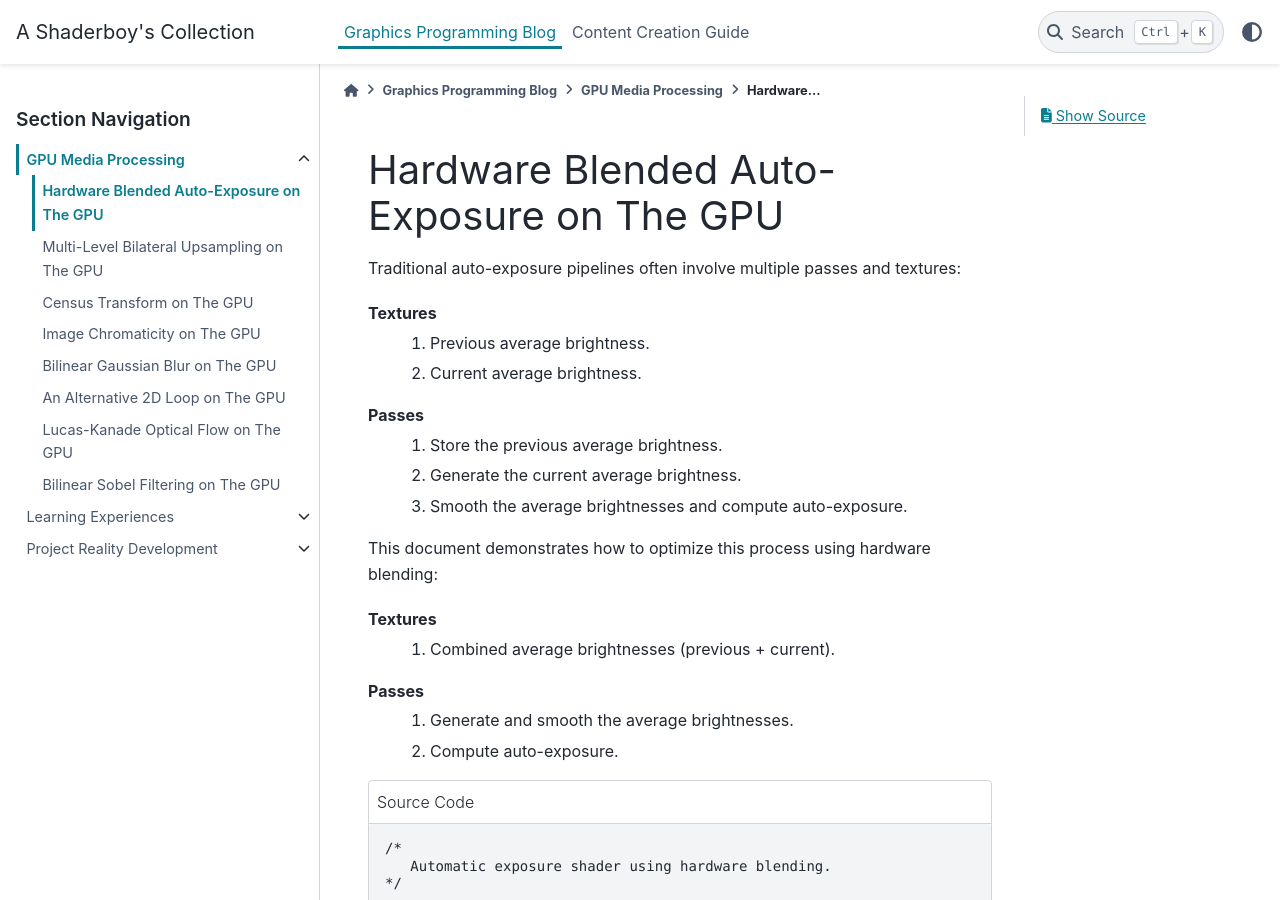
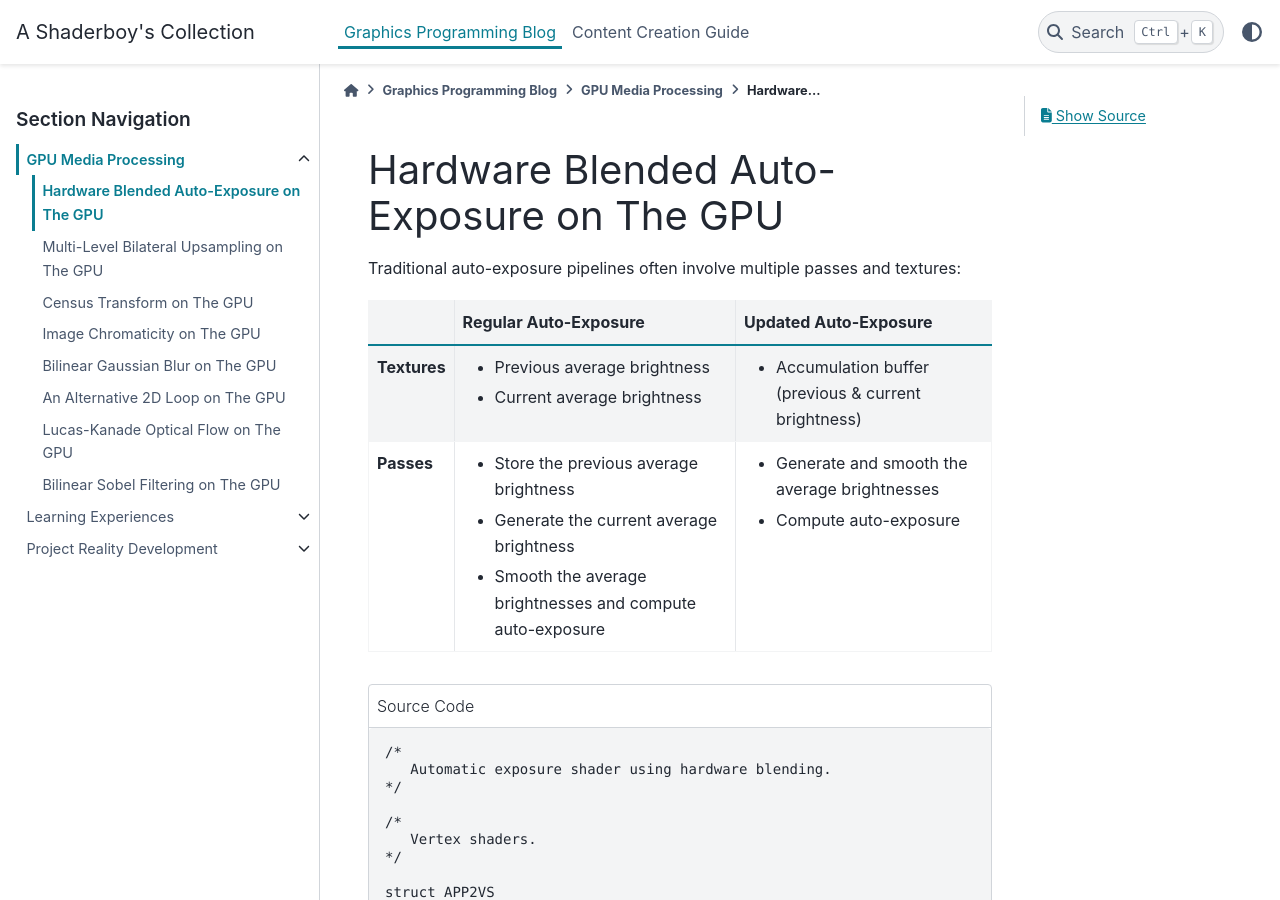
Before and after one commit to papadanku/papadanku.github.io, a Sphinx documentation site: the page built from doc/source/blog/gpu/autoexposure.rst, in a window 1280 px wide and 900 px high. Built offline with Sphinx 7.4.7 and the PyData theme 0.15.4, drawn with Linux system fonts in a browser that asks for light colours.

Commit message:
Update autoexposure.rst

```diff
--- a/doc/source/blog/gpu/autoexposure.rst
+++ b/doc/source/blog/gpu/autoexposure.rst
@@ -3,23 +3,23 @@ Hardware Blended Auto-Exposure on The GPU
 
 Traditional auto-exposure pipelines often involve multiple passes and textures:
 
-Textures
-   #. Previous average brightness.
-   #. Current average brightness.
+.. list-table::
+   :header-rows: 1
+   :stub-columns: 1
 
-Passes
-   #. Store the previous average brightness.
-   #. Generate the current average brightness.
-   #. Smooth the average brightnesses and compute auto-exposure.
-
-This document demonstrates how to optimize this process using hardware blending:
-
-Textures
-   #. Combined average brightnesses (previous + current).
-
-Passes
-   #. Generate and smooth the average brightnesses.
-   #. Compute auto-exposure.
+   * -
+     - Regular Auto-Exposure
+     - Updated Auto-Exposure
+   * - Textures
+     - * Previous average brightness
+       * Current average brightness
+     - * Accumulation buffer \(previous & current brightness\)
+   * - Passes
+     - * Store the previous average brightness
+       * Generate the current average brightness
+       * Smooth the average brightnesses and compute auto-exposure
+     - * Generate and smooth the average brightnesses
+       * Compute auto-exposure
 
 .. code-block:: none
    :caption: Source Code
```
